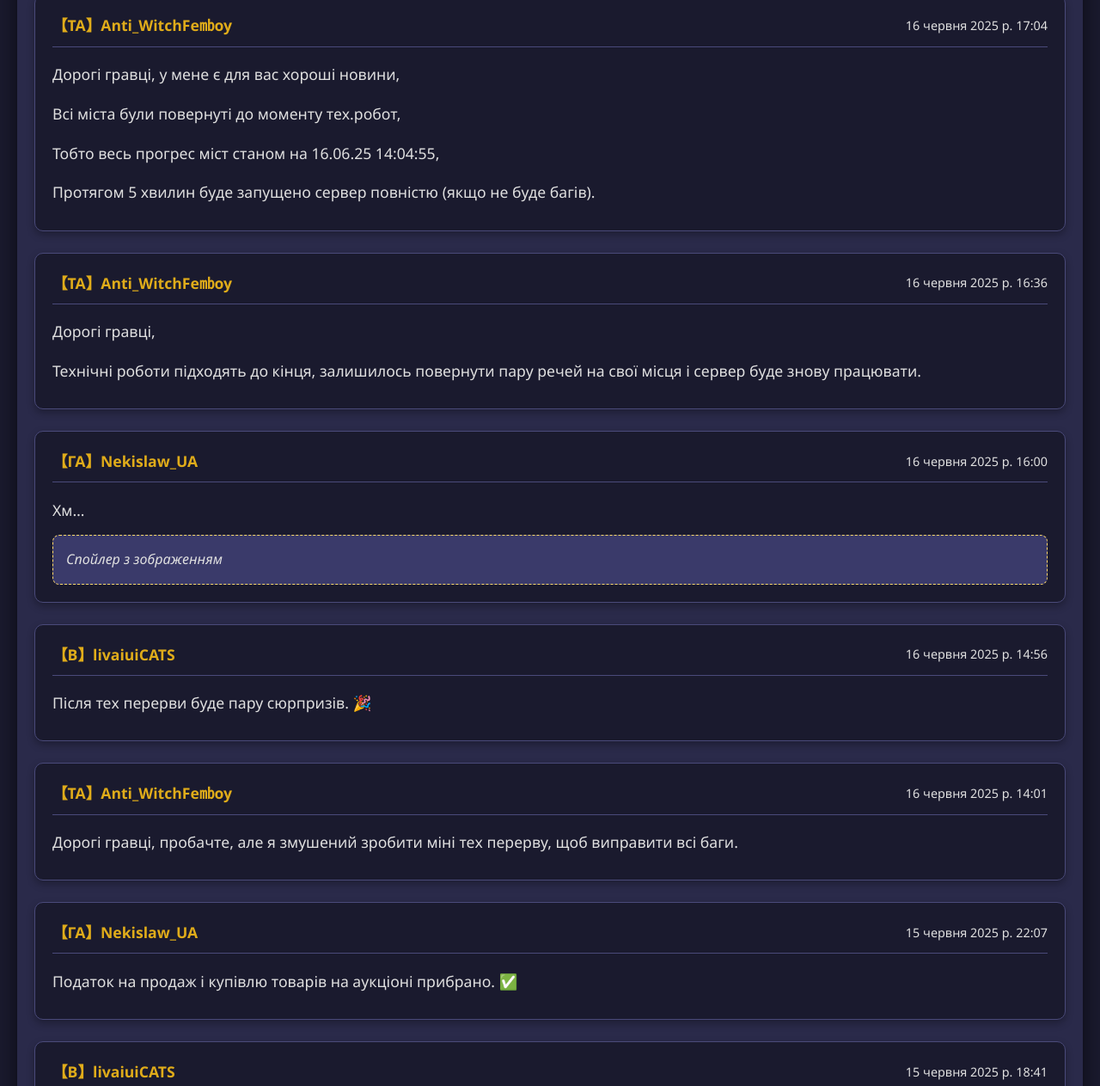
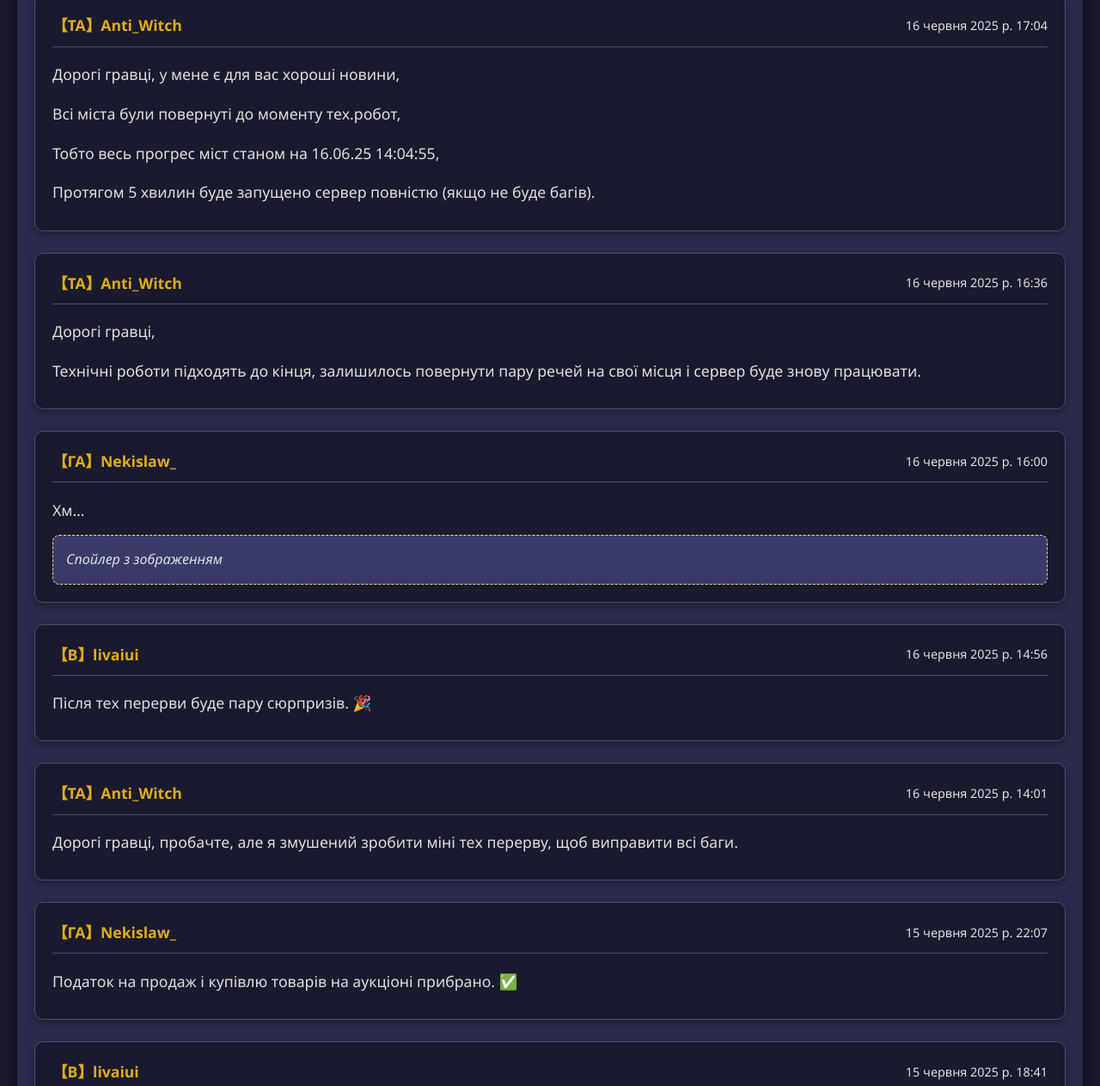
Before and after one commit to Taras2016666/legionuasite, a plain HTML site: page index.html in a window 1280 px wide. Shown: the part 5675-6938 px from the top of the page at 86% size. Drawn offline with Linux system fonts and the light colour scheme.

Commit message:
Видалив теги виробників новин

```diff
--- a/index.html
+++ b/index.html
@@ -571,7 +571,7 @@
 
     <div class="announcement-post">
       <div class="announcement-header">
-        <span class="author">【ТА】Anti_WitchFe㏔ѹ</span>
+        <span class="author">【ТА】Anti_Witch</span>
         <span class="date">16 червня 2025 р. 22:48</span>
       </div>
       <div class="announcement-content">
@@ -584,7 +584,7 @@
 
     <div class="announcement-post">
       <div class="announcement-header">
-        <span class="author">【ТА】Anti_WitchFe㏔ѹ</span>
+        <span class="author">【ТА】Anti_Witch</span>
         <span class="date">16 червня 2025 р. 17:08</span>
       </div>
       <div class="announcement-content">
@@ -594,7 +594,7 @@
 
     <div class="announcement-post">
       <div class="announcement-header">
-        <span class="author">【ТА】Anti_WitchFe㏔ѹ</span>
+        <span class="author">【ТА】Anti_Witch</span>
         <span class="date">16 червня 2025 р. 17:04</span>
       </div>
       <div class="announcement-content">
@@ -607,7 +607,7 @@
 
     <div class="announcement-post">
       <div class="announcement-header">
-        <span class="author">【ТА】Anti_WitchFe㏔ѹ</span>
+        <span class="author">【ТА】Anti_Witch</span>
         <span class="date">16 червня 2025 р. 16:36</span>
       </div>
       <div class="announcement-content">
@@ -618,7 +618,7 @@
 
     <div class="announcement-post">
       <div class="announcement-header">
-        <span class="author">【ГА】Nekislaw_UA</span>
+        <span class="author">【ГА】Nekislaw_</span>
         <span class="date">16 червня 2025 р. 16:00</span>
       </div>
       <div class="announcement-content">
@@ -629,7 +629,7 @@
 
     <div class="announcement-post">
       <div class="announcement-header">
-        <span class="author">【В】livaiuiCATS</span>
+        <span class="author">【В】livaiui</span>
         <span class="date">16 червня 2025 р. 14:56</span>
       </div>
       <div class="announcement-content">
@@ -639,7 +639,7 @@
 
     <div class="announcement-post">
       <div class="announcement-header">
-        <span class="author">【ТА】Anti_WitchFe㏔ѹ</span>
+        <span class="author">【ТА】Anti_Witch</span>
         <span class="date">16 червня 2025 р. 14:01</span>
       </div>
       <div class="announcement-content">
@@ -649,7 +649,7 @@
 
     <div class="announcement-post">
       <div class="announcement-header">
-        <span class="author">【ГА】Nekislaw_UA</span>
+        <span class="author">【ГА】Nekislaw_</span>
         <span class="date">15 червня 2025 р. 22:07</span>
       </div>
       <div class="announcement-content">
@@ -659,7 +659,7 @@
 
     <div class="announcement-post">
       <div class="announcement-header">
-        <span class="author">【В】livaiuiCATS</span>
+        <span class="author">【В】livaiui</span>
         <span class="date">15 червня 2025 р. 18:41</span>
       </div>
       <div class="announcement-content">
@@ -671,7 +671,7 @@
 
     <div class="announcement-post">
       <div class="announcement-header">
-        <span class="author">【В】livaiuiCATS</span>
+        <span class="author">【В】livaiui</span>
         <span class="date">15 червня 2025 р. 17:25</span>
       </div>
       <div class="announcement-content">
@@ -681,7 +681,7 @@
 
     <div class="announcement-post">
       <div class="announcement-header">
-        <span class="author">【В】livaiuiCATS</span>
+        <span class="author">【В】livaiui</span>
         <span class="date">15 червня 2025 р. 15:01</span>
       </div>
       <div class="announcement-content">
@@ -691,7 +691,7 @@
 
     <div class="announcement-post">
       <div class="announcement-header">
-        <span class="author">【ТА】Anti_WitchFe㏔ѹ</span>
+        <span class="author">【ТА】Anti_Witch</span>
         <span class="date">15 червня 2025 р. 11:07</span>
       </div>
       <div class="announcement-content">
@@ -702,7 +702,7 @@
 
     <div class="announcement-post">
       <div class="announcement-header">
-        <span class="author">【ТА】Anti_WitchFe㏔ѹ</span>
+        <span class="author">【ТА】Anti_Witch</span>
         <span class="date">15 червня 2025 р. 10:04</span>
       </div>
       <div class="announcement-content">
@@ -715,7 +715,7 @@
 
     <div class="announcement-post">
       <div class="announcement-header">
-        <span class="author">【Х】Strak_228CODE</span>
+        <span class="author">【Х】Strak_228</span>
         <span class="date">14 червня 2025 р. 23:35</span>
       </div>
       <div class="announcement-content">
@@ -725,7 +725,7 @@
 
     <div class="announcement-post">
       <div class="announcement-header">
-        <span class="author">【В】livaiuiCATS</span>
+        <span class="author">【В】livaiui</span>
         <span class="date">14 червня 2025 р. 22:56</span>
       </div>
       <div class="announcement-content">
@@ -735,7 +735,7 @@
 
     <div class="announcement-post">
       <div class="announcement-header">
-        <span class="author">【ТА】Anti_WitchFe㏔ѹ</span>
+        <span class="author">【ТА】Anti_Witch</span>
         <span class="date">14 червня 2025 р. 21:55</span>
       </div>
       <div class="announcement-content">
@@ -746,7 +746,7 @@
 
     <div class="announcement-post">
       <div class="announcement-header">
-        <span class="author">【В】livaiuiCATS</span>
+        <span class="author">【В】livaiui</span>
         <span class="date">14 червня 2025 р. 21:21</span>
       </div>
       <div class="announcement-content">
@@ -756,7 +756,7 @@
 
     <div class="announcement-post">
       <div class="announcement-header">
-        <span class="author">【В】livaiuiCATS</span>
+        <span class="author">【В】livaiui</span>
         <span class="date">14 червня 2025 р. 20:31</span>
       </div>
       <div class="announcement-content">
@@ -773,7 +773,7 @@
 
     <div class="announcement-post">
       <div class="announcement-header">
-        <span class="author">【ТА】Anti_WitchFe㏔ѹ</span>
+        <span class="author">【ТА】Anti_Witch</span>
         <span class="date">14 червня 2025 р. 19:59</span>
       </div>
       <div class="announcement-content">
@@ -787,7 +787,7 @@
 
     <div class="announcement-post">
       <div class="announcement-header">
-        <span class="author">【В】livaiuiCATS</span>
+        <span class="author">【В】livaiui</span>
         <span class="date">14 червня 2025 р. 19:58</span>
       </div>
       <div class="announcement-content">
@@ -797,7 +797,7 @@
 
     <div class="announcement-post">
       <div class="announcement-header">
-        <span class="author">【В】livaiuiCATS</span>
+        <span class="author">【В】livaiui</span>
         <span class="date">14 червня 2025 р. 19:31</span>
       </div>
       <div class="announcement-content">
@@ -807,7 +807,7 @@
 
     <div class="announcement-post">
       <div class="announcement-header">
-        <span class="author">【В】livaiuiCATS</span>
+        <span class="author">【В】livaiui</span>
         <span class="date">14 червня 2025 р. 17:36</span>
       </div>
       <div class="announcement-content">
@@ -817,7 +817,7 @@
 
     <div class="announcement-post">
       <div class="announcement-header">
-        <span class="author">【ТА】Anti_WitchFe㏔ѹ</span>
+        <span class="author">【ТА】Anti_Witch</span>
         <span class="date">14 червня 2025 р. 17:31</span>
       </div>
       <div class="announcement-content">
@@ -827,7 +827,7 @@
 
     <div class="announcement-post">
       <div class="announcement-header">
-        <span class="author">【ТА】Anti_WitchFe㏔ѹ</span>
+        <span class="author">【ТА】Anti_Witch</span>
         <span class="date">14 червня 2025 р. 16:48</span>
       </div>
       <div class="announcement-content">
@@ -842,7 +842,7 @@
 
     <div class="announcement-post">
       <div class="announcement-header">
-        <span class="author">【ТА】Anti_WitchFe㏔ѹ</span>
+        <span class="author">【ТА】Anti_Witch</span>
         <span class="date">14 червня 2025 р. 16:37</span>
       </div>
       <div class="announcement-content">
@@ -852,7 +852,7 @@
 
     <div class="announcement-post">
       <div class="announcement-header">
-        <span class="author">【ТА】Anti_WitchFe㏔ѹ</span>
+        <span class="author">【ТА】Anti_Witch</span>
         <span class="date">14 червня 2025 р. 15:47</span>
       </div>
       <div class="announcement-content">
@@ -863,7 +863,7 @@
 
     <div class="announcement-post">
       <div class="announcement-header">
-        <span class="author">【ТА】Anti_WitchFe㏔ѹ</span>
+        <span class="author">【ТА】Anti_Witch</span>
         <span class="date">13 червня 2025 р. 17:51</span>
       </div>
       <div class="announcement-content">
@@ -873,7 +873,7 @@
 
     <div class="announcement-post">
       <div class="announcement-header">
-        <span class="author">【ТА】Anti_WitchFe㏔ѹ</span>
+        <span class="author">【ТА】Anti_Witch</span>
         <span class="date">13 червня 2025 р. 17:45</span>
       </div>
       <div class="announcement-content">
@@ -883,7 +883,7 @@
 
     <div class="announcement-post">
       <div class="announcement-header">
-        <span class="author">【В】livaiuiCATS</span>
+        <span class="author">【В】livaiui</span>
         <span class="date">13 червня 2025 р. 14:02</span>
       </div>
       <div class="announcement-content">
@@ -893,7 +893,7 @@
 
     <div class="announcement-post">
       <div class="announcement-header">
-        <span class="author">【ТА】Anti_WitchFe㏔ѹ</span>
+        <span class="author">【ТА】Anti_Witch</span>
         <span class="date">12 червня 2025 р. 14:59</span>
       </div>
       <div class="announcement-content">
@@ -904,7 +904,7 @@
 
     <div class="announcement-post">
       <div class="announcement-header">
-        <span class="author">【ТА】Anti_WitchFe㏔ѹ</span>
+        <span class="author">【ТА】Anti_Witch</span>
         <span class="date">11 червня 2025 р. 21:14</span>
       </div>
       <div class="announcement-content">
@@ -916,7 +916,7 @@
 
     <div class="announcement-post">
       <div class="announcement-header">
-        <span class="author">【В】livaiuiCATS</span>
+        <span class="author">【В】livaiui</span>
         <span class="date">11 червня 2025 р. 13:54</span>
       </div>
       <div class="announcement-content">
@@ -927,7 +927,7 @@
 
     <div class="announcement-post">
       <div class="announcement-header">
-        <span class="author">【В】livaiuiCATS</span>
+        <span class="author">【В】livaiui</span>
         <span class="date">11 червня 2025 р. 13:18</span>
       </div>
       <div class="announcement-content">
@@ -950,7 +950,7 @@
 
     <div class="announcement-post">
       <div class="announcement-header">
-        <span class="author">【В】livaiuiCATS</span>
+        <span class="author">【В】livaiui</span>
         <span class="date">9 червня 2025 р. 18:52</span>
       </div>
       <div class="announcement-content">
@@ -960,7 +960,7 @@
 
     <div class="announcement-post">
       <div class="announcement-header">
-        <span class="author">【В】livaiuiCATS</span>
+        <span class="author">【В】livaiui</span>
         <span class="date">7 червня 2025 р. 21:57</span>
       </div>
       <div class="announcement-content">
@@ -983,7 +983,7 @@
 
     <div class="announcement-post">
       <div class="announcement-header">
-        <span class="author">【В】livaiuiCATS</span>
+        <span class="author">【В】livaiui</span>
         <span class="date">1 червня 2025 р. 21:02</span>
       </div>
       <div class="announcement-content">
@@ -993,7 +993,7 @@
 
     <div class="announcement-post">
       <div class="announcement-header">
-        <span class="author">【В】livaiuiCATS</span>
+        <span class="author">【В】livaiui</span>
         <span class="date">1 червня 2025 р. 20:04</span>
       </div>
       <div class="announcement-content">
@@ -1003,7 +1003,7 @@
 
     <div class="announcement-post">
       <div class="announcement-header">
-        <span class="author">【ГА】Nekislaw_UA</span>
+        <span class="author">【ГА】Nekislaw_</span>
         <span class="date">1 червня 2025 р. 7:24</span>
       </div>
       <div class="announcement-content">
@@ -1013,7 +1013,7 @@
 
     <div class="announcement-post">
       <div class="announcement-header">
-        <span class="author">【В】livaiuiCATS</span>
+        <span class="author">【В】livaiui</span>
         <span class="date">31 травня 2025 р. 21:36</span>
       </div>
       <div class="announcement-content">
@@ -1023,7 +1023,7 @@
 
     <div class="announcement-post">
       <div class="announcement-header">
-        <span class="author">【Х】Strak_228CODE</span>
+        <span class="author">【Х】Strak_228</span>
         <span class="date">28 травня 2025 р. 23:32</span>
       </div>
       <div class="announcement-content">
@@ -1034,7 +1034,7 @@
 
     <div class="announcement-post">
       <div class="announcement-header">
-        <span class="author">【Х】Strak_228CODE</span>
+        <span class="author">【Х】Strak_228</span>
         <span class="date">28 травня 2025 р. 22:32</span>
       </div>
       <div class="announcement-content">
@@ -1049,7 +1049,7 @@
 
     <div class="announcement-post">
       <div class="announcement-header">
-        <span class="author">【Х】Strak_228CODE</span>
+        <span class="author">【Х】Strak_228</span>
         <span class="date">28 травня 2025 р. 18:03</span>
       </div>
       <div class="announcement-content">
```
